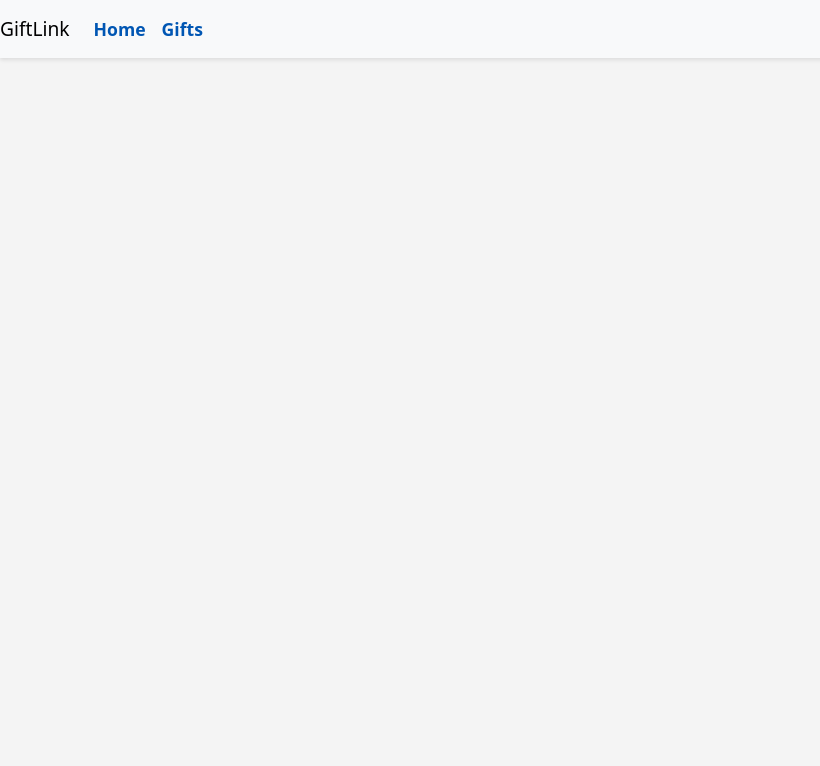
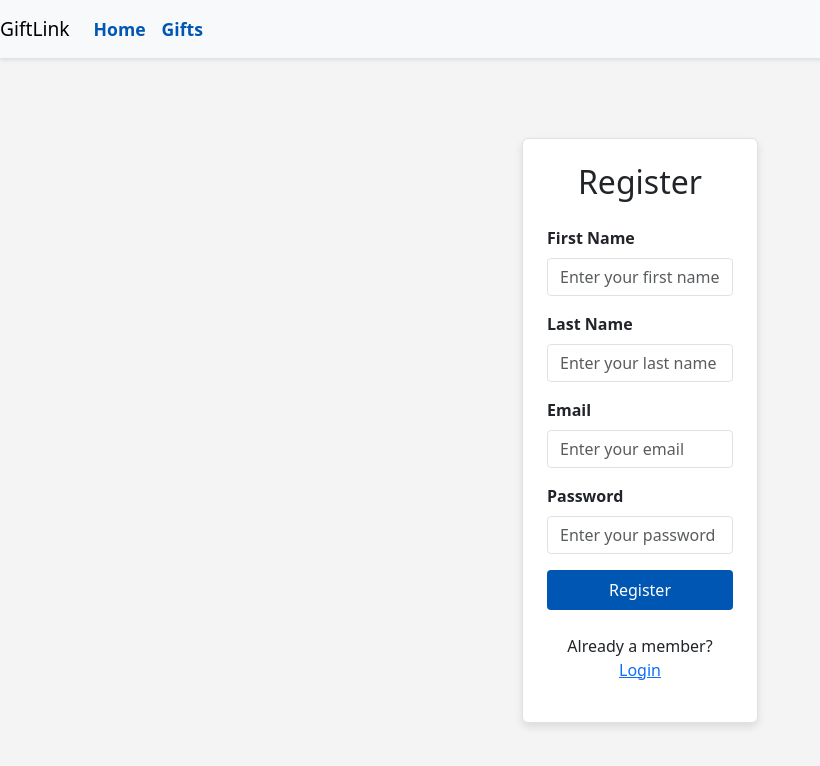
Before and after one commit to Josscui516/fullstack-capstone-project, a React (Create React App) app in the folder giftlink-frontend/: page /app/register in a window 1280 px wide. Before the commit this address had no page. Shown: the top 766 px of the page, without its empty margins (0-820 px from the left). Built offline with nearby package versions, Linux system fonts and the light colour scheme.

Commit message:
Added Login and Register routes in App.js

```diff
--- a/giftlink-frontend/src/App.js
+++ b/giftlink-frontend/src/App.js
@@ -1,6 +1,8 @@
 import React from 'react';
 import { Routes, Route, useNavigate } from 'react-router-dom';
 import MainPage from './components/MainPage/MainPage';
+import LoginPage from './components/LoginPage/LoginPage';      // ✅ 新增
+import RegisterPage from './components/RegisterPage/RegisterPage'; // ✅ 新增
 import 'bootstrap/dist/css/bootstrap.min.css';
 import './App.css';
 import Navbar from './components/Navbar/Navbar';
@@ -14,8 +16,12 @@
           {/* the final code will not pass the products to every page, but each page will call the server API */}
           <Route path="/" element={<MainPage />} />
           <Route path="/app" element={<MainPage />} />
+
+          <Route path="/app/login" element={<LoginPage />} />
+          <Route path="/app/register" element={<RegisterPage />} />
+
         </Routes>
-        </>
+    </>
   );
 }
 
--- /dev/null
+++ b/giftlink-frontend/src/components/LoginPage/LoginPage.css
@@ -0,0 +1,44 @@
+.login-card {
+    background-color: #fff;
+    box-shadow: 0px 4px 8px rgba(0, 0, 0, 0.1);
+}
+
+.login-card .form-label {
+    font-weight: 600;
+}
+
+.login-card input {
+    border-radius: 0.25rem;
+}
+
+.login-card .btn {
+    padding: 0.5rem 1rem;
+    border-radius: 0.25rem;
+}
+
+.login-card .btn-primary {
+    background-color: #0056b3;
+    border: none;
+}
+
+.login-card .btn-secondary {
+    background-color: #dc3545;
+    border: none;
+}
+
+.login-card .text-primary {
+    color: #0056b3;
+}
+
+.login-card .text-secondary {
+    color: #6c757d;
+}
+
+/* Additional styles */
+a.text-primary:hover {
+    text-decoration: underline;
+}
+
+a.text-secondary:hover {
+    text-decoration: underline;
+}
--- /dev/null
+++ b/giftlink-frontend/src/components/LoginPage/LoginPage.js
@@ -0,0 +1,73 @@
+import React, { useState } from 'react';
+import './LoginPage.css';
+
+function LoginPage() {
+
+    const [email, setEmail] = useState('');
+    const [password, setPassword] = useState('');
+
+    const handleLogin = async () => {
+        console.log("Inside handleLogin");
+        console.log({
+            email,
+            password
+        });
+    };
+
+    return (
+        <div className="container mt-5">
+            <div className="row justify-content-center">
+                <div className="col-md-6 col-lg-4">
+                    <div className="login-card p-4 border rounded">
+
+                        <h2 className="text-center mb-4 font-weight-bold">Login</h2>
+
+                        {/* Email */}
+                        <div className="mb-3">
+                            <label htmlFor="email" className="form-label">Email</label>
+                            <input
+                                id="email"
+                                type="email"
+                                className="form-control"
+                                placeholder="Enter your email"
+                                value={email}
+                                onChange={(e) => setEmail(e.target.value)}
+                            />
+                        </div>
+
+                        {/* Password */}
+                        <div className="mb-3">
+                            <label htmlFor="password" className="form-label">Password</label>
+                            <input
+                                id="password"
+                                type="password"
+                                className="form-control"
+                                placeholder="Enter your password"
+                                value={password}
+                                onChange={(e) => setPassword(e.target.value)}
+                            />
+                        </div>
+
+                        {/* Login Button */}
+                        <button
+                            className="btn btn-primary w-100 mb-3"
+                            onClick={handleLogin}
+                        >
+                            Login
+                        </button>
+
+                        <p className="mt-4 text-center">
+                            New here?{" "}
+                            <a href="/app/register" className="text-primary">
+                                Register Here
+                            </a>
+                        </p>
+
+                    </div>
+                </div>
+            </div>
+        </div>
+    );
+}
+
+export default LoginPage;
--- /dev/null
+++ b/giftlink-frontend/src/components/RegisterPage/RegisterPage.css
@@ -0,0 +1,44 @@
+.register-card {
+    background-color: #fff;
+    box-shadow: 0px 4px 8px rgba(0, 0, 0, 0.1);
+}
+
+.register-card .form-label {
+    font-weight: 600;
+}
+
+.register-card input {
+    border-radius: 0.25rem;
+}
+
+.register-card .btn {
+    padding: 0.5rem 1rem;
+    border-radius: 0.25rem;
+}
+
+.register-card .btn-primary {
+    background-color: #0056b3;
+    border: none;
+}
+
+.register-card .btn-secondary {
+    background-color: #dc3545;
+    border: none;
+}
+
+.register-card .text-primary {
+    color: #0056b3;
+}
+
+.register-card .text-secondary {
+    color: #6c757d;
+}
+
+/* Additional styles */
+a.text-primary:hover {
+    text-decoration: underline;
+}
+
+a.text-secondary:hover {
+    text-decoration: underline;
+}
--- /dev/null
+++ b/giftlink-frontend/src/components/RegisterPage/RegisterPage.js
@@ -0,0 +1,103 @@
+import React, { useState } from 'react';
+import './RegisterPage.css';
+
+function RegisterPage() {
+
+    const [firstName, setFirstName] = useState('');
+    const [lastName, setLastName] = useState('');
+    const [email, setEmail] = useState('');
+    const [password, setPassword] = useState('');
+
+    const handleRegister = async () => {
+        console.log("Register invoked");
+        console.log({
+            firstName,
+            lastName,
+            email,
+            password
+        });
+    };
+
+    return (
+        <div className="container mt-5">
+            <div className="row justify-content-center">
+                <div className="col-md-6 col-lg-4">
+                    <div className="register-card p-4 border rounded">
+
+                        <h2 className="text-center mb-4 font-weight-bold">Register</h2>
+
+                        {/* First Name */}
+                        <div className="mb-3">
+                            <label htmlFor="firstName" className="form-label">First Name</label>
+                            <input
+                                id="firstName"
+                                type="text"
+                                className="form-control"
+                                placeholder="Enter your first name"
+                                value={firstName}
+                                onChange={(e) => setFirstName(e.target.value)}
+                            />
+                        </div>
+
+                        {/* Last Name */}
+                        <div className="mb-3">
+                            <label htmlFor="lastName" className="form-label">Last Name</label>
+                            <input
+                                id="lastName"
+                                type="text"
+                                className="form-control"
+                                placeholder="Enter your last name"
+                                value={lastName}
+                                onChange={(e) => setLastName(e.target.value)}
+                            />
+                        </div>
+
+                        {/* Email */}
+                        <div className="mb-3">
+                            <label htmlFor="email" className="form-label">Email</label>
+                            <input
+                                id="email"
+                                type="email"
+                                className="form-control"
+                                placeholder="Enter your email"
+                                value={email}
+                                onChange={(e) => setEmail(e.target.value)}
+                            />
+                        </div>
+
+                        {/* Password */}
+                        <div className="mb-3">
+                            <label htmlFor="password" className="form-label">Password</label>
+                            <input
+                                id="password"
+                                type="password"
+                                className="form-control"
+                                placeholder="Enter your password"
+                                value={password}
+                                onChange={(e) => setPassword(e.target.value)}
+                            />
+                        </div>
+
+                        {/* Register Button */}
+                        <button
+                            className="btn btn-primary w-100 mb-3"
+                            onClick={handleRegister}
+                        >
+                            Register
+                        </button>
+
+                        <p className="mt-4 text-center">
+                            Already a member?{" "}
+                            <a href="/app/login" className="text-primary">
+                                Login
+                            </a>
+                        </p>
+
+                    </div>
+                </div>
+            </div>
+        </div>
+    );
+}
+
+export default RegisterPage;
```
